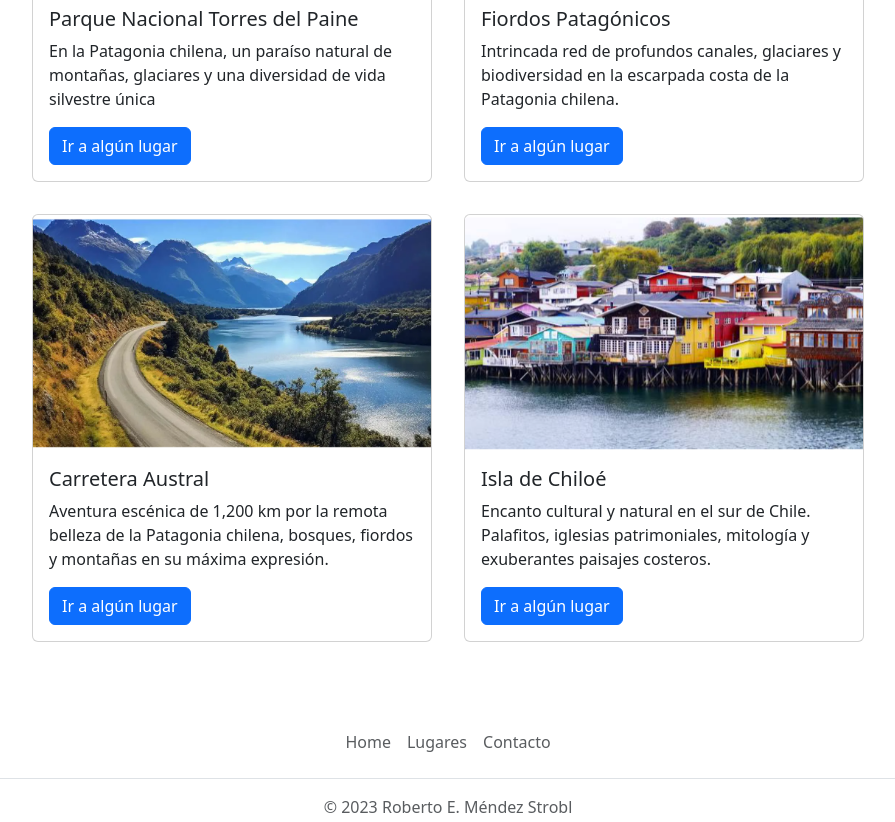
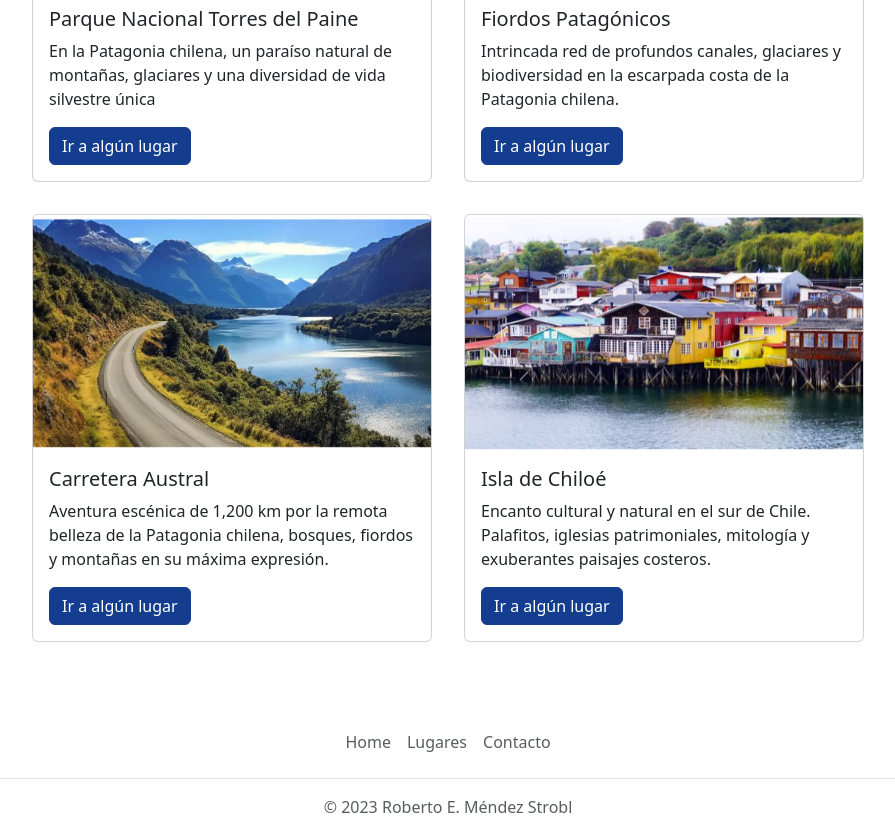
Before and after one commit to SliversPlayer/DesarrolloWeb_3raEntrega-, a plain HTML site: page pages/lugares.html in a window 1280 px wide. Shown: the part 360-1182 px from the top of the page, without its empty margins (192-1087 px from the left). Drawn offline with nearby package versions, Linux system fonts and the light colour scheme.

Commit message:
corrección colores botones, y link lugares btn

```diff
--- a/css/style.css
+++ b/css/style.css
@@ -1,3 +1,9 @@
+.btn-primary {
+    --bs-btn-bg: #143d8f;
+    --bs-btn-border-color: #143d8f;
+  }
+
+
 @media (min-width: 992px) {
 /* Modificación, centrado del navbar*/
     .navbar-expand-lg .navbar-collapse {
--- a/pages/lugares.html
+++ b/pages/lugares.html
@@ -58,7 +58,7 @@
                   <div class="card-body">
                     <h5 class="card-title">Parque Nacional Torres del Paine</h5>
                     <p class="card-text">En la Patagonia chilena, un paraíso natural de montañas, glaciares y una diversidad de vida silvestre única</p>
-                    <a href="#" class="btn btn-primary">Ir a algún lugar</a>
+                    <a href="../pages/lugares.html" class="btn btn-primary">Ir a algún lugar</a>
                   </div>
                 </section>
               </div>
@@ -69,7 +69,7 @@
                   <div class="card-body">
                     <h5 class="card-title">Fiordos Patagónicos</h5>
                     <p class="card-text">Intrincada red de profundos canales, glaciares y biodiversidad en la escarpada costa de la Patagonia chilena.</p>
-                    <a href="#" class="btn btn-primary">Ir a algún lugar</a>
+                    <a href="../pages/lugares.html" class="btn btn-primary">Ir a algún lugar</a>
                   </div>
                 </section>
               </div>
@@ -81,7 +81,7 @@
                   <div class="card-body">
                     <h5 class="card-title">Carretera Austral</h5>
                     <p class="card-text">Aventura escénica de 1,200 km por la remota belleza de la Patagonia chilena, bosques, fiordos y montañas en su máxima expresión.</p>
-                    <a href="#" class="btn btn-primary">Ir a algún lugar</a>
+                    <a href="../pages/lugares.html" class="btn btn-primary">Ir a algún lugar</a>
                   </div>
                 </section>
               </div>
@@ -92,7 +92,7 @@
                   <div class="card-body">
                     <h5 class="card-title">Isla de Chiloé</h5>
                     <p class="card-text">Encanto cultural y natural en el sur de Chile. Palafitos, iglesias patrimoniales, mitología y exuberantes paisajes costeros.</p>
-                    <a href="#" class="btn btn-primary">Ir a algún lugar</a>
+                    <a href="../pages/lugares.html" class="btn btn-primary">Ir a algún lugar</a>
                   </div>
                 </section>
               </div>
```
Also changed, not shown: pages/contacto.html (+1 -1 lines).
